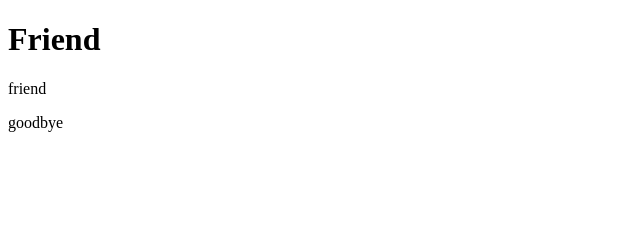
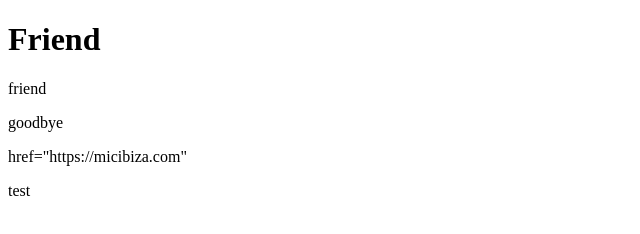
Before and after one commit to 00schizo/hellofriend, a plain HTML site: page index.html in a window 1280 px wide. Shown: the whole page, without its empty margins (0-640 px from the left). Drawn offline with Linux system fonts and the light colour scheme.

Commit message:
Update index.html

```diff
--- a/index.html
+++ b/index.html
@@ -8,5 +8,10 @@
 <h1>Friend</h1>
   <p>friend</p>
   <p>goodbye</p>
+<a>
+ href="https://micibiza.com"
+ <p>test</p>
+</a>
+
 </body>
 </html>
```
